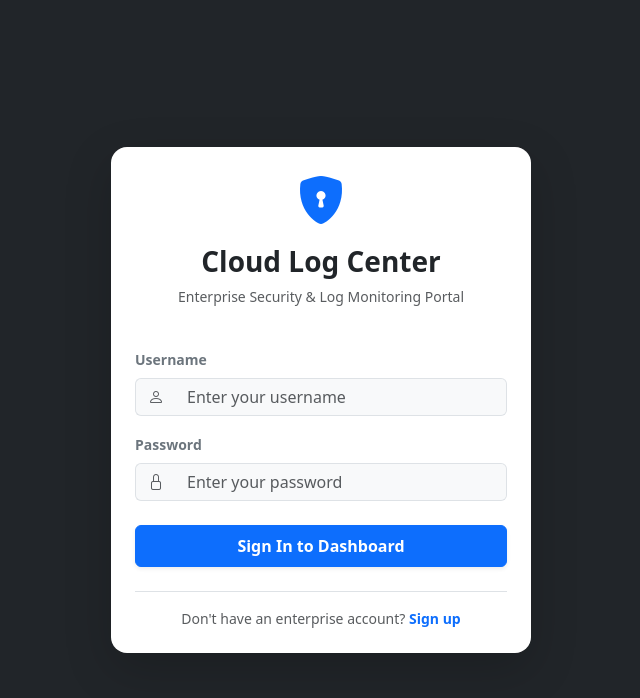
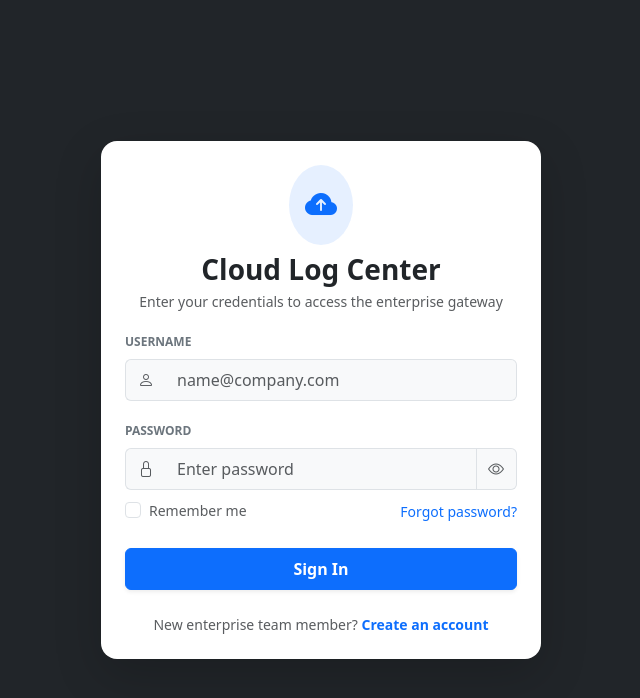
Before and after one commit to nithish23rr-art/cloud-log-aggregator, a Flask app: page /login in a window 1280 px wide. Shown: the top 698 px of the page, without its empty margins (319-959 px from the left). Run offline with Flask 3, Linux system fonts and the light colour scheme.

```diff
--- a/templates/login.html
+++ b/templates/login.html
@@ -3,52 +3,92 @@
 <head>
     <meta charset="UTF-8">
     <meta name="viewport" content="width=device-width, initial-scale=1.0">
-    <title>Secure Login - Enterprise Cloud Log Aggregator</title>
+    <title>Sign In - Enterprise Cloud Log Center</title>
     <!-- Bootstrap 5 CSS CDN -->
     <link href="https://cdn.jsdelivr.net/npm/bootstrap@5.3.0/dist/css/bootstrap.min.css" rel="stylesheet">
     <!-- Bootstrap Icons CDN -->
     <link href="https://cdn.jsdelivr.net/npm/bootstrap-icons@1.10.5/font/bootstrap-icons.css" rel="stylesheet">
 </head>
 <body class="bg-dark d-flex align-items-center justify-content-center vh-100">
-    <div class="card border-0 shadow-lg p-4 rounded-4 bg-white" style="width: 100%; max-width: 420px;">
-        <div class="text-center mb-4">
-            <div class="mb-3">
-                <i class="bi bi-shield-lock-fill text-primary display-5"></i>
+    <div class="card border-0 shadow-lg p-4 rounded-4 bg-white" style="width: 100%; max-width: 440px;">
+
+        <!-- Top Icon and Header -->
+        <div class="text-center mb-3">
+            <div class="mb-2 d-inline-block p-3 bg-primary bg-opacity-10 rounded-circle">
+                <i class="bi bi-cloud-arrow-up-fill text-primary fs-2"></i>
             </div>
-            <h3 class="fw-bold text-dark">Cloud Log Center</h3>
-            <p class="text-muted small">Enterprise Security & Log Monitoring Portal</p>
+            <h3 class="fw-bold text-dark mb-1">Cloud Log Center</h3>
+            <p class="text-muted small mb-0">Enter your credentials to access the enterprise gateway</p>
         </div>
 
-        <!-- Flash Messages for Errors -->
+        <!-- Flask Flash Messages -->
         {% with messages = get_flashed_messages() %}
           {% if messages %}
-            <div class="alert alert-danger py-2 small rounded-3" role="alert">
-              <i class="bi bi-exclamation-triangle-fill me-2"></i> {{ messages[0] }}
+            <div class="alert alert-danger py-2 small rounded-3 d-flex align-items-center" role="alert">
+              <i class="bi bi-exclamation-circle-fill me-2 fs-6"></i>
+              <div>{{ messages[0] }}</div>
             </div>
           {% endif %}
         {% endwith %}
 
+        <!-- Login Form -->
         <form method="POST">
+            <!-- Username Field -->
             <div class="mb-3">
-                <label for="username" class="form-label small fw-semibold text-secondary">Username</label>
+                <label for="username" class="form-label small fw-semibold text-secondary text-uppercase" style="font-size: 0.75rem;">Username</label>
                 <div class="input-group">
                     <span class="input-group-text bg-light border-end-0"><i class="bi bi-person text-muted"></i></span>
-                    <input type="text" class="form-control border-start-0 bg-light" id="username" name="username" placeholder="Enter your username" required>
+                    <input type="text" class="form-control border-start-0 bg-light py-2" id="username" name="username" placeholder="name@company.com" required>
                 </div>
             </div>
-            <div class="mb-4">
-                <label for="password" class="form-label small fw-semibold text-secondary">Password</label>
+
+            <!-- Password Field -->
+            <div class="mb-2">
+                <label for="password" class="form-label small fw-semibold text-secondary text-uppercase" style="font-size: 0.75rem;">Password</label>
                 <div class="input-group">
                     <span class="input-group-text bg-light border-end-0"><i class="bi bi-lock text-muted"></i></span>
-                    <input type="password" class="form-control border-start-0 bg-light" id="password" name="password" placeholder="Enter your password" required>
+                    <input type="password" class="form-control border-start-0 bg-light py-2" id="password" name="password" placeholder="Enter password" required>
+                    <span class="input-group-text bg-light border-start-0" style="cursor: pointer;" id="togglePassword">
+                        <i class="bi bi-eye text-muted" id="eyeIcon"></i>
+                    </span>
                 </div>
             </div>
-            <button type="submit" class="btn btn-primary w-100 py-2 fw-semibold shadow-sm">Sign In to Dashboard</button>
+
+            <!-- Remember me & Forgot password row -->
+            <div class="d-flex justify-content-between align-items-center mb-4 mt-2">
+                <div class="form-check">
+                    <input type="checkbox" class="form-check-input" id="remember" name="remember">
+                    <label class="form-check-label text-muted small" for="remember">Remember me</label>
+                </div>
+                <div>
+                    <a href="/forgot-password" class="text-decoration-none small text-primary">Forgot password?</a>
+                </div>
+            </div>
+
+            <!-- Submit Button -->
+            <button type="submit" class="btn btn-primary w-100 py-2 fw-semibold shadow-sm">Sign In</button>
         </form>
 
-        <div class="text-center mt-4 border-top pt-3">
-            <p class="text-muted small mb-0">Don't have an enterprise account? <a href="/signup" class="text-decoration-none fw-semibold">Sign up</a></p>
+        <!-- Footer Register Link (Fixed to show only once) -->
+        <div class="text-center mt-3 pt-2">
+            <p class="text-muted small mb-0">New enterprise team member? <a href="/signup" class="text-decoration-none fw-semibold">Create an account</a></p>
         </div>
     </div>
+
+    <!-- JavaScript for toggling password visibility -->
+    <script>
+        const togglePassword = document.querySelector('#togglePassword');
+        const password = document.querySelector('#password');
+        const eyeIcon = document.querySelector('#eyeIcon');
+
+        if (togglePassword) {
+            togglePassword.addEventListener('click', function () {
+                const type = password.getAttribute('type') === 'password' ? 'text' : 'password';
+                password.setAttribute('type', type);
+                eyeIcon.classList.toggle('bi-eye');
+                eyeIcon.classList.toggle('bi-eye-slash');
+            });
+        }
+    </script>
 </body>
 </html>
```
